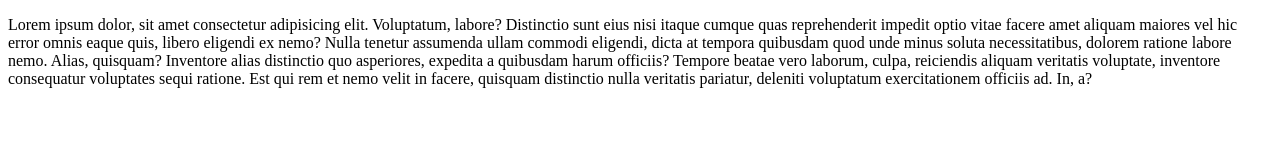
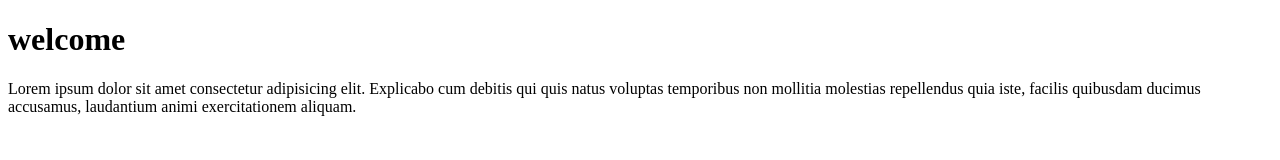
Before and after one commit to shahadat003/first-project, a plain HTML site: page index.html in a window 1280 px wide. Drawn offline with Linux system fonts and the light colour scheme.

Commit message:
first commit

```diff
--- a/index.html
+++ b/index.html
@@ -7,6 +7,7 @@
     <title>Document</title>
 </head>
 <body>
-    <p>Lorem ipsum dolor, sit amet consectetur adipisicing elit. Voluptatum, labore? Distinctio sunt eius nisi itaque cumque quas reprehenderit impedit optio vitae facere amet aliquam maiores vel hic error omnis eaque quis, libero eligendi ex nemo? Nulla tenetur assumenda ullam commodi eligendi, dicta at tempora quibusdam quod unde minus soluta necessitatibus, dolorem ratione labore nemo. Alias, quisquam? Inventore alias distinctio quo asperiores, expedita a quibusdam harum officiis? Tempore beatae vero laborum, culpa, reiciendis aliquam veritatis voluptate, inventore consequatur voluptates sequi ratione. Est qui rem et nemo velit in facere, quisquam distinctio nulla veritatis pariatur, deleniti voluptatum exercitationem officiis ad. In, a?</p>
+    <h1>welcome</h1>
+    <p>Lorem ipsum dolor sit amet consectetur adipisicing elit. Explicabo cum debitis qui quis natus voluptas temporibus non mollitia molestias repellendus quia iste, facilis quibusdam ducimus accusamus, laudantium animi exercitationem aliquam.</p>
 </body>
 </html>
```
